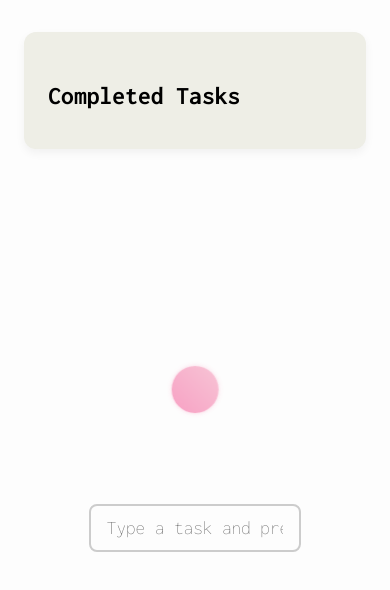
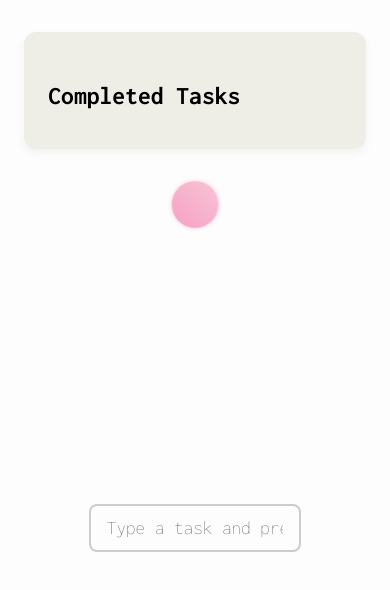
Before and after one commit to JedidiahCajudo/easy-wins, a React (Vite) app: page / in a window 390 px wide. Shown: the top 590 px of the page. Built offline with nearby package versions, Linux system fonts and the light colour scheme.

Commit message:
responsive size for 13 inch mac and iphone 14 pro max

```diff
--- a/src/breathing-widget.css
+++ b/src/breathing-widget.css
@@ -1,21 +1,22 @@
 .breathing-widget {
-  position: absolute;
-  top: 9.6rem; /* pull it up above the input */
+  position: absolute; /* Position relative to .input-container */
+  top: 8rem; /* Adjust to place the circle above the input */
   left: 50%;
   transform: translateX(-50%);
   z-index: 0;
-  pointer-events: none;
+  pointer-events: none; /* Prevent interaction with the animation */
 }
 
 .breathing-circle {
-  width: 12vw;  /* Start as a small circle */
+  width: 12vw; /* Start as a small circle */
   height: 12vw; /* Fixed height for the circle */
-  background: linear-gradient(45deg, #f8a1c4, #f7c4d5);  /* Gradient for color */
-  border-radius: 50%;  /* Makes it a perfect circle */
-  transform-origin: center;  /* Ensure it expands from the center */
+  background: linear-gradient(45deg, #f8a1c4, #f7c4d5); /* Gradient for color */
+  border-radius: 50%; /* Makes it a perfect circle */
+  transform-origin: center; /* Ensure it expands from the center */
   animation: breathing-circle-animation 19s ease-in-out infinite;
   box-shadow: 0 0 3px rgba(248, 161, 196, 0.3), 0 0 6px rgba(248, 161, 196, 0.2); /* Subtle glow effect */
 }
+
 
 /* Animation for the breathing circle */
 @keyframes breathing-circle-animation {
@@ -32,3 +33,25 @@
     opacity: 0.8;
   }
 }
+
+/* Responsive */
+@media (max-width: 768px) {
+  .app {
+    flex-direction: column;
+    align-items: center;
+  }
+
+  .completed-tasks {
+    width: 90%;
+    margin-bottom: 2rem;
+  }
+
+  .input-section,
+  .task-section {
+    width: 90%;
+  }
+
+  .breathing-widget {
+    top: -2rem;  /* Adjust position for smaller screens like mobile */
+  }
+}
```
